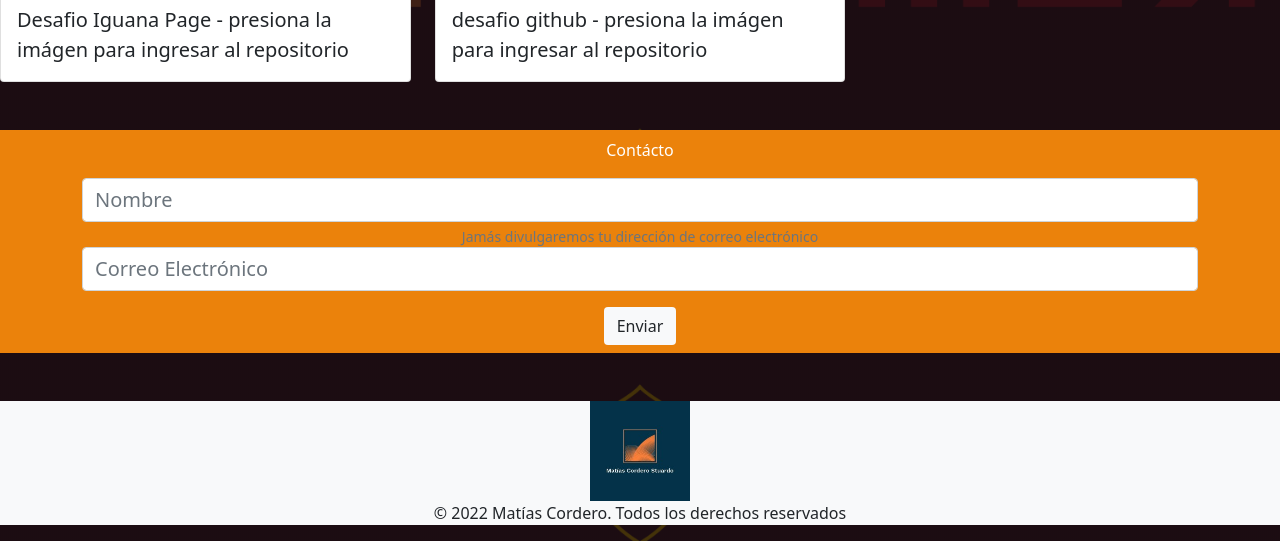
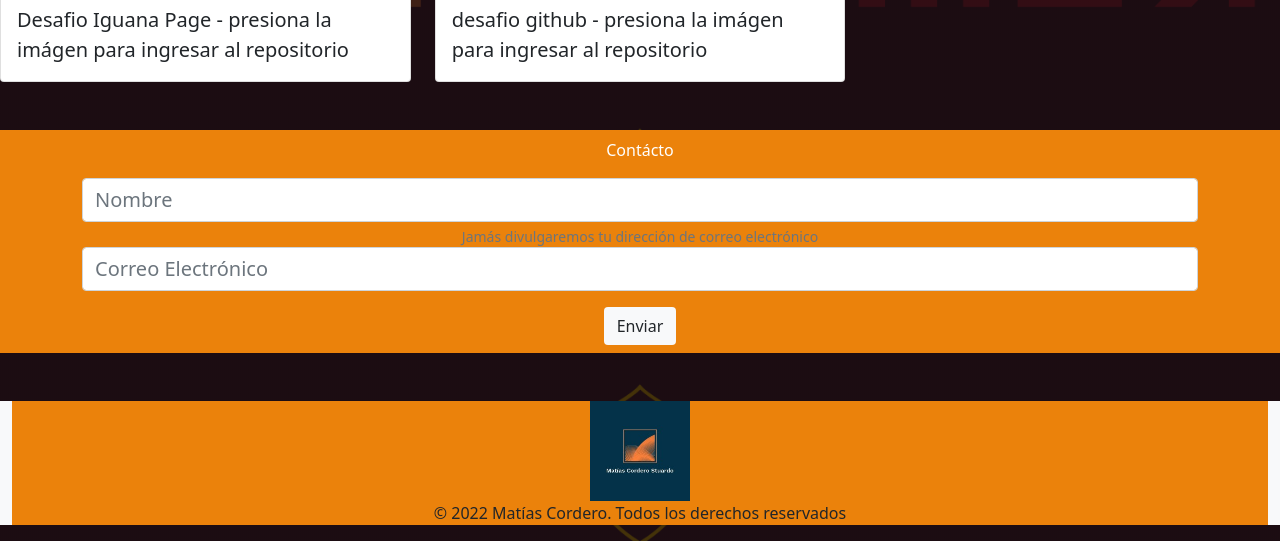
Before and after one commit to MatiasCS1997/Portafolio, a plain HTML site: page index.html in a window 1280 px wide. Shown: the part 1711-2252 px from the top of the page. Drawn offline with nearby package versions, Linux system fonts and the light colour scheme.

Commit message:
cambio de color footer

```diff
--- a/index.html
+++ b/index.html
@@ -276,7 +276,7 @@
   </body>
       <!--Footer-->
       <section class="container-fluid mt-5 bg-light text-center">
-        <footer>
+        <footer style="background-color: #eb820b">
           <img
             src="assets/img/Logo Navbar.jpg"
             alt=" Logo de la compañía"
```
